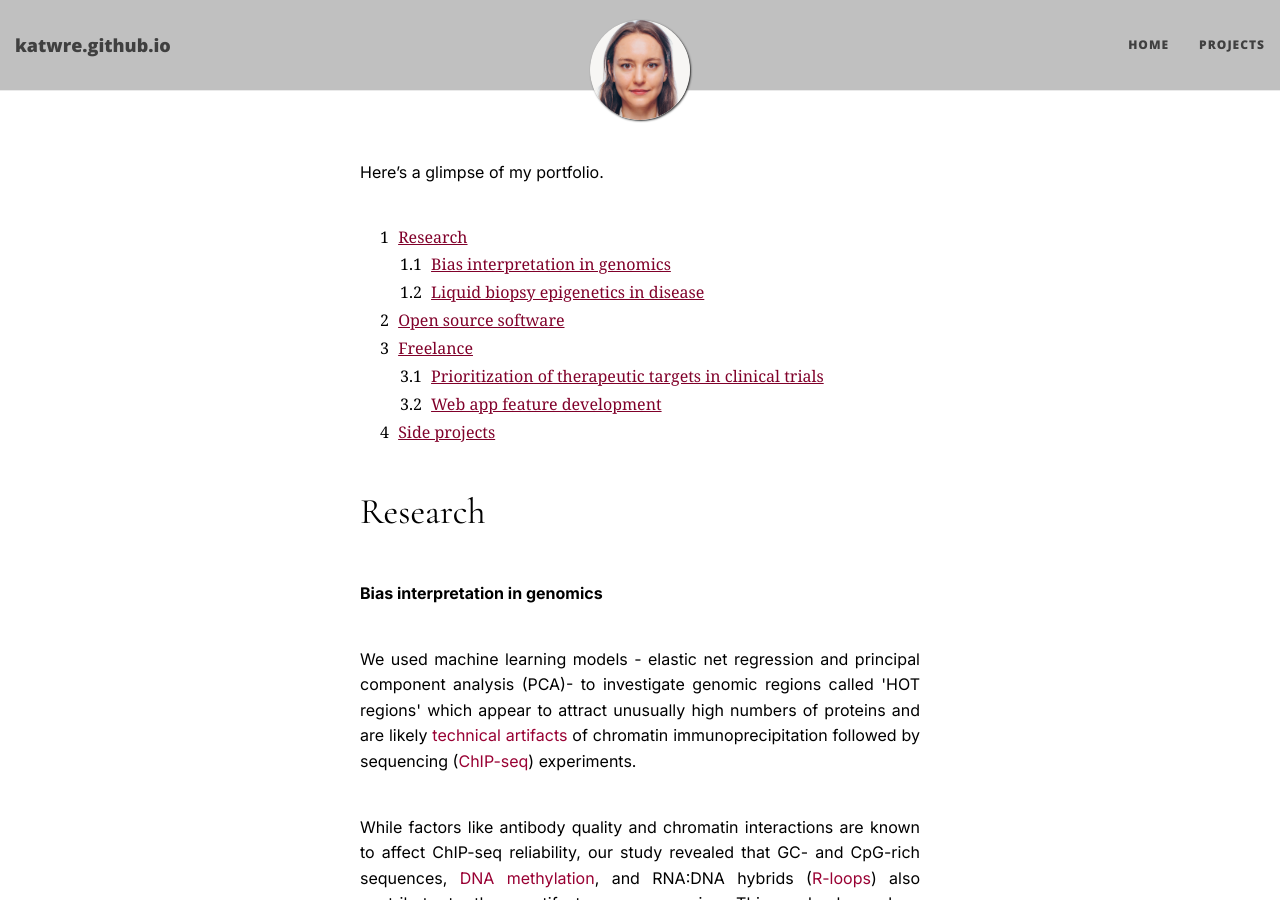
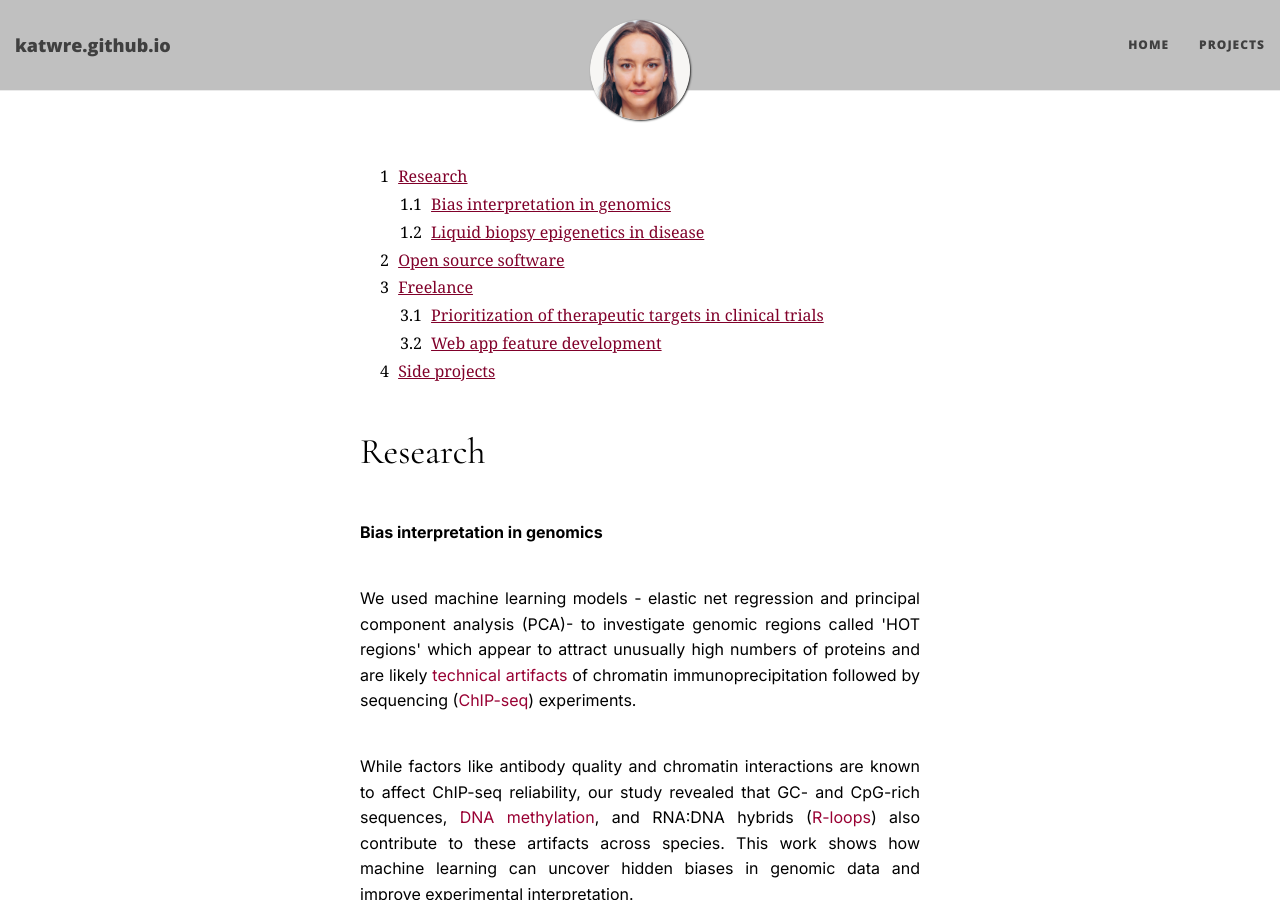
Before and after one commit to katwre/katwre.github.io, a Jekyll site: the page built from projects.md, in a window 1280 px wide and 900 px high. Built offline with Jekyll 4.4.1, drawn with Linux system fonts in a browser that asks for light colours; nearby versions of some CDN libraries; a style sheet for code colours, icons or effects is not loaded.

Commit message:
Cosmetic changes

```diff
--- a/index.html
+++ b/index.html
@@ -212,7 +212,7 @@
 
 
 <p class="intro-bio">
-  <a href="/projects">Here’s</a> a snapshot of my work.
+  <a href="/projects">Here’s</a> a glimpse of my portfolio.
 </p>
 
 
--- a/projects.md
+++ b/projects.md
@@ -176,13 +176,9 @@
   color: #80002a;  /* subtle burgundy or your brand color */
   font-weight: 500; /* medium weight for softer emphasis */
 }
+</style>
 
 
-</style>
-
-<p class="mytext">
-Here’s a glimpse of my portfolio.
-</p>
 
 <div class="toc-wrapper">
 <ol class="toc-list">
```
